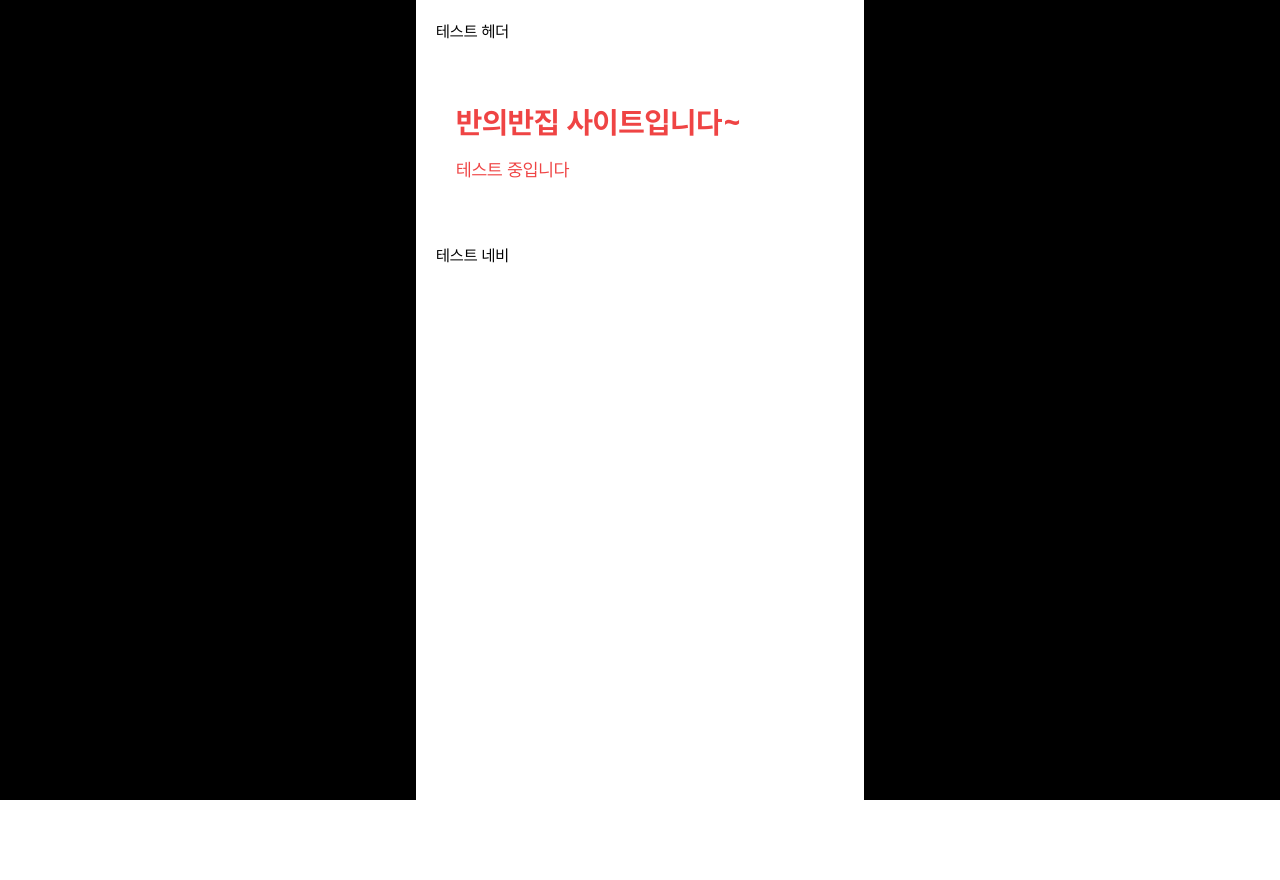
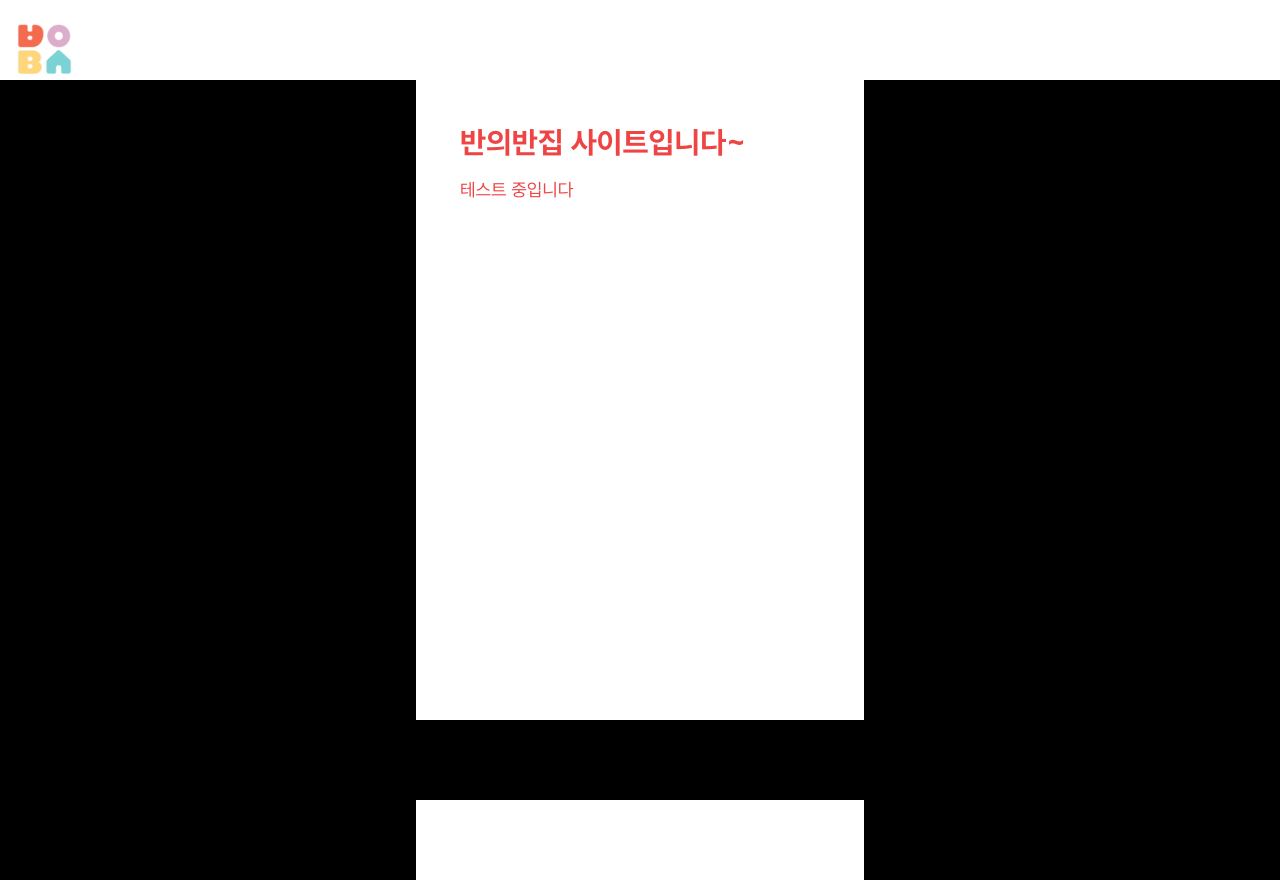
Before and after one commit to team-JGMG/hth-client, a Vue app: page / in a window 1280 px wide. Before the commit the page ends 800 px from the top, so only its background shows below. Built offline with nearby package versions, Linux system fonts and the light colour scheme.

Commit message:
[FEAT] #5 Initial change of nav bar

```diff
--- a/src/components/common/Logo/BaseLogo.vue
+++ b/src/components/common/Logo/BaseLogo.vue
@@ -3,7 +3,7 @@
     to="/"
     class="block w-[85px]"
   > -->
-  <figure class="block w-full h-auto">
+  <figure class="block w-14 h-auto">
     <img src="@/assets/images/logo.png" alt="HTH Logo Image" class="w-full h-auto object-contain" />
   </figure>
   <!-- </router-link> -->
--- a/src/layouts/BaseLayout.vue
+++ b/src/layouts/BaseLayout.vue
@@ -1,15 +1,17 @@
 <template>
   <div class="min-h-screen bg-black">
-    <main class="max-w-md mx-auto min-h-screen bg-white text-black relative">
-      <header class="p-5">테스트 헤더</header>
-      <div class="p-5 flex-1">
-        <slot />
-      </div>
-      <div class="p-5">테스트 네비</div>
+    <CommonHeader />
+
+    <main class="p-6 max-w-md mx-auto min-h-screen bg-white text-black relative">
+      <slot></slot>
     </main>
+    <CommonNav />
   </div>
 </template>
 
 <script setup>
+import CommonHeader from './CommonHeader.vue'
+import CommonNav from './CommonNav.vue'
+
 console.log('BaseLayout 로드됨')
 </script>
--- a/src/layouts/CommonHeader.vue
+++ b/src/layouts/CommonHeader.vue
@@ -1,5 +1,5 @@
 <template>
-  <header class="bg-white py-5 px-4">
+  <header class="bg-white py-5 px-4 h-20">
     <BaseLogo />
   </header>
 </template>
--- a/src/layouts/CommonNav.vue
+++ b/src/layouts/CommonNav.vue
@@ -1,9 +1,7 @@
 <template>
   <nav
-    class="flex justify-between w-full bg-white px-8 py-3 fixed bottom-0 left-0 right-0 max-w-3xl mx-auto"
-  >
-    dddddddddddd
-  </nav>
+    class="flex justify-between h-20 bg-black px-8 py-3 fixed bottom-0 left-0 right-0 max-w-3xl mx-auto"
+  ></nav>
 </template>
 
 <script setup></script>
```
